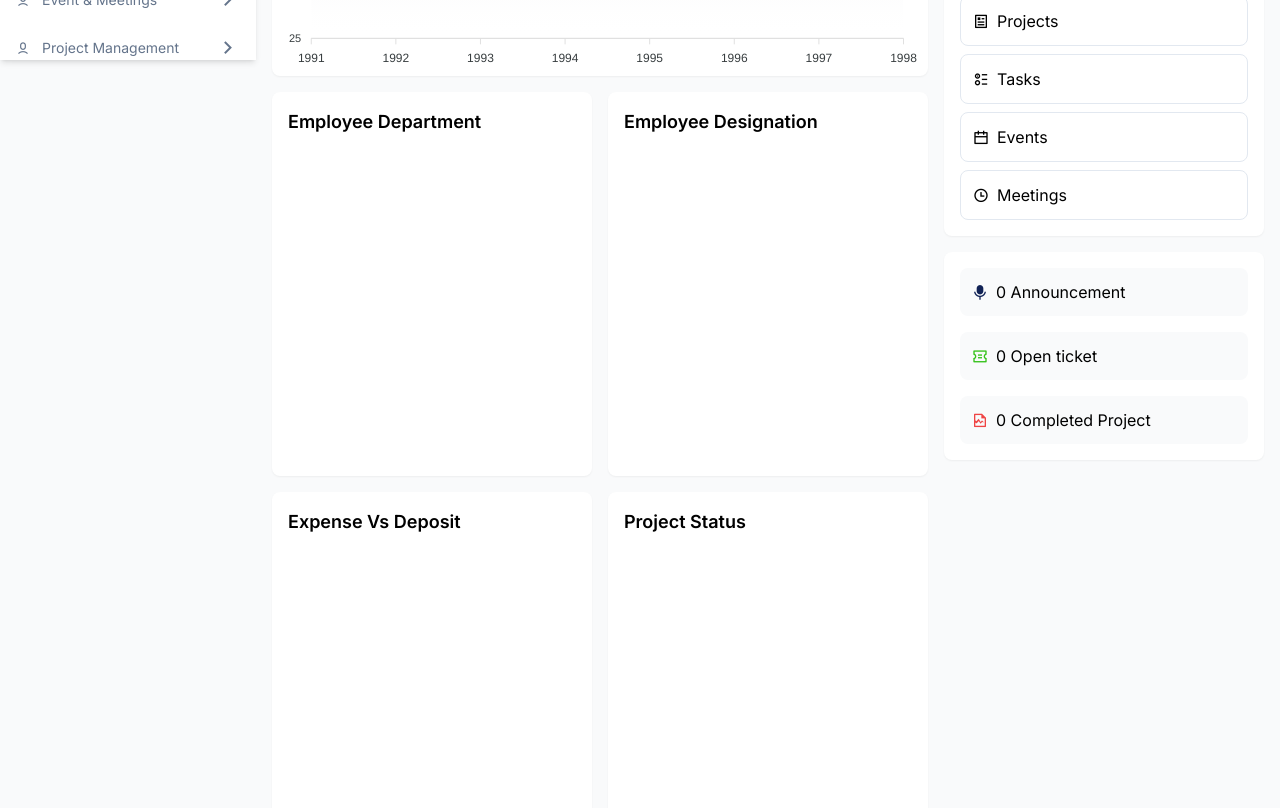
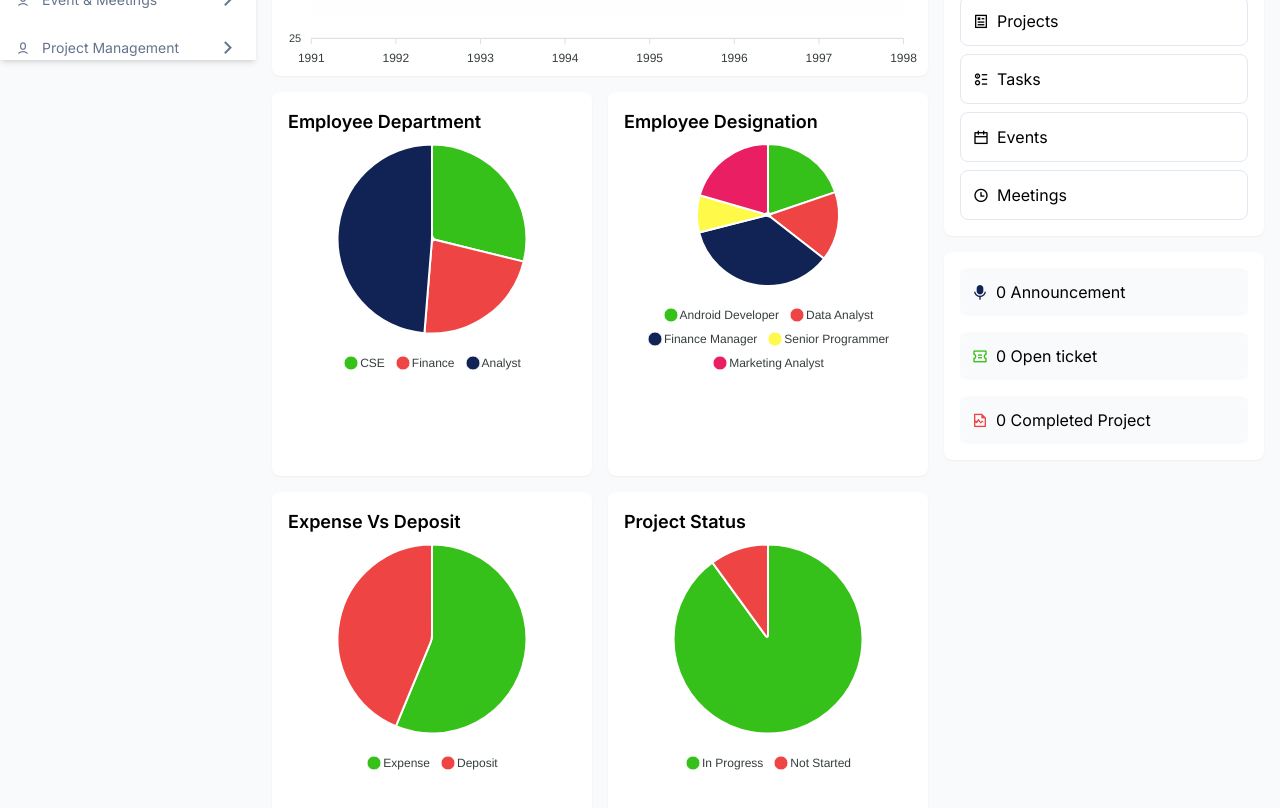
Before and after one commit to ebuberoderick/hrms, a Next.js app: page / in a window 1280 px wide. Shown: the part 740-1548 px from the top of the page. Built offline with nearby package versions, Linux system fonts and the light colour scheme.

Commit message:
fixed pie chart

```diff
--- a/src/app/page.jsx
+++ b/src/app/page.jsx
@@ -140,25 +140,25 @@ function Page() {
             <div className="h-96 p-4 bg-white shadow-sm rounded-lg">
               <div className="text-lg font-semibold">Employee Department</div>
               <div className="">
-                {/* <PieChart series={[45, 35, 76]} labels={['CSE', 'Finance', 'Analyst']} /> */}
+                <PieChart series={[45, 35, 76]} labels={['CSE', 'Finance', 'Analyst']} />
               </div>
             </div>
             <div className="h-96 p-4 bg-white shadow-sm rounded-lg">
               <div className="text-lg font-semibold">Employee Designation</div>
               <div className="">
-                {/* <PieChart series={[54, 43, 97, 23, 56]} labels={['Android Developer', 'Data Analyst', 'Finance Manager', 'Senior Programmer', 'Marketing Analyst']} /> */}
+                <PieChart series={[54, 43, 97, 23, 56]} labels={['Android Developer', 'Data Analyst', 'Finance Manager', 'Senior Programmer', 'Marketing Analyst']} />
               </div>
             </div>
             <div className="h-96 p-4 bg-white shadow-sm rounded-lg">
               <div className="text-lg font-semibold">Expense Vs Deposit</div>
               <div className="">
-                {/* <PieChart series={[45, 35]} labels={['Expense', 'Deposit']} /> */}
+                <PieChart series={[45, 35]} labels={['Expense', 'Deposit']} />
               </div>
             </div>
             <div className="h-96 p-4 bg-white shadow-sm rounded-lg">
               <div className="text-lg font-semibold">Project Status</div>
               <div className="">
-                {/* <PieChart series={[45, 5]} labels={['In Progress', 'Not Started']} /> */}
+                <PieChart series={[45, 5]} labels={['In Progress', 'Not Started']} />
               </div>
             </div>
           </div>
--- a/src/components/molecules/PieChart.js
+++ b/src/components/molecules/PieChart.js
@@ -1,8 +1,9 @@
 'use client'
+import dynamic from 'next/dynamic';
 import React, { useState } from 'react'
-import Chart from 'react-apexcharts'
 
-function PieChart({labels,series}) {
+function PieChart({ labels, series }) {
+    const Chart = dynamic(() => import('react-apexcharts'), { ssr: false });
     const [chart, setChartData] = useState({
         options: {
             plotOptions: {
@@ -11,9 +12,9 @@ function PieChart({labels,series}) {
                 }
             },
             fill: {
-                colors: ["#35C119","#ef4444","#112255","#FFFA49", '#E91E63', '#9C27B0']
+                colors: ["#35C119", "#ef4444", "#112255", "#FFFA49", '#E91E63', '#9C27B0']
             },
-            colors: ["#35C119","#ef4444","#112255","#FFFA49", '#E91E63', '#9C27B0'],
+            colors: ["#35C119", "#ef4444", "#112255", "#FFFA49", '#E91E63', '#9C27B0'],
             dataLabels: {
                 enabled: false
             },
@@ -22,13 +23,15 @@ function PieChart({labels,series}) {
             },
             labels
         },
-        colors: ["#35C119","#ef4444","#112255","#FFFA49", '#E91E63', '#9C27B0'],
+        colors: ["#35C119", "#ef4444", "#112255", "#FFFA49", '#E91E63', '#9C27B0'],
         series
 
     })
     return (
         <div className="donut">
-            <Chart options={chart.options} series={chart.series} type="pie" />
+            {(typeof window !== 'undefined') &&
+                <Chart options={chart.options} series={chart.series} type="pie" width="100%"  height="" />
+            }
         </div>
     )
 }
```
